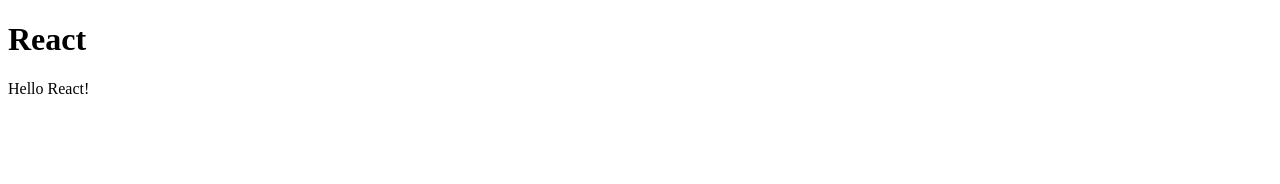
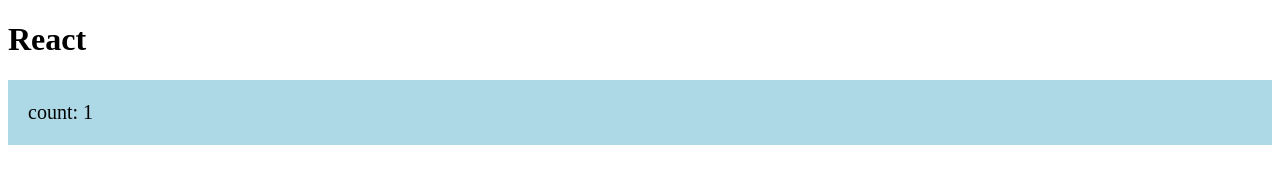
Before and after one commit to kiyotaryoma4989/reactPractice, a plain HTML site: page index.html in a window 1280 px wide. Drawn offline with nearby package versions, Linux system fonts and the light colour scheme.

Commit message:
カウンタの作成
インクリメントするだけの簡単なカウンタ

```diff
--- a/index.html
+++ b/index.html
@@ -6,16 +6,31 @@
 	<meta name="auther" content="kiyotaryoma4989">
 	<script type="text/javascript" src="https://unpkg.com/react@16/umd/react.development.js"></script>
 	<script type="text/javascript" src="https://unpkg.com/react-dom@16/umd/react-dom.development.js"></script>
+	<style type="text/css">
+	#root{
+		cursor: pointer;
+		font-size: 20px;
+		background: lightblue;
+		padding: 1px 20px;
+	}
+	</style>
 </head>
 <body>
 	<h1>React</h1>
-	<div id="root">wait...</div>
+	<div id="root" onclick="doCount();">wait...</div>
 	<script type="text/javascript">
+		let counter = 0;
 		let dom = document.querySelector("#root");
-		let element = React.createElement(
-			"p",{},"Hello React!"
-		);
-		ReactDOM.render(element, dom);
+		doCount();
+
+		function doCount(){
+			counter++;
+			let element = React.createElement(
+				"p", {}, "count: "  + counter
+			);
+
+			ReactDOM.render(element, dom);
+		}
 	</script>
 
 </body>
```
